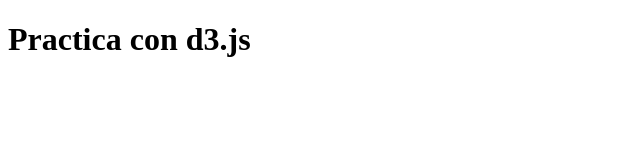
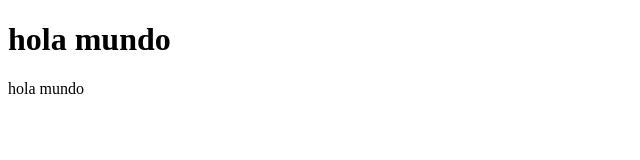
Before and after one commit to bsulpis/infovis, a plain HTML site: page index.html in a window 1280 px wide. Shown: the whole page, without its empty margins (0-640 px from the left). Drawn offline with nearby package versions, Linux system fonts and the light colour scheme.

Commit message:
Update index.html

```diff
--- a/index.html
+++ b/index.html
@@ -1,11 +1,15 @@
 <!DOCTYPE html>
 <html>
 <head>
+<script src="https://cdnjs.cloudflare.com/ajax/libs/d3/3.5.6/d3.min.js"></script>
   <meta charset="utf-8">
   <meta name="viewport" content="width=device-width">
   <title>JS Bin</title>
 </head>
 <body>
-  <h1>Practica con d3.js</h1>
+  <script>
+    d3.select("body").append("h1").text("hola mundo");
+    d3.select("body").append("p").text("hola mundo");
+  </script>
 </body>
 </html>
```
